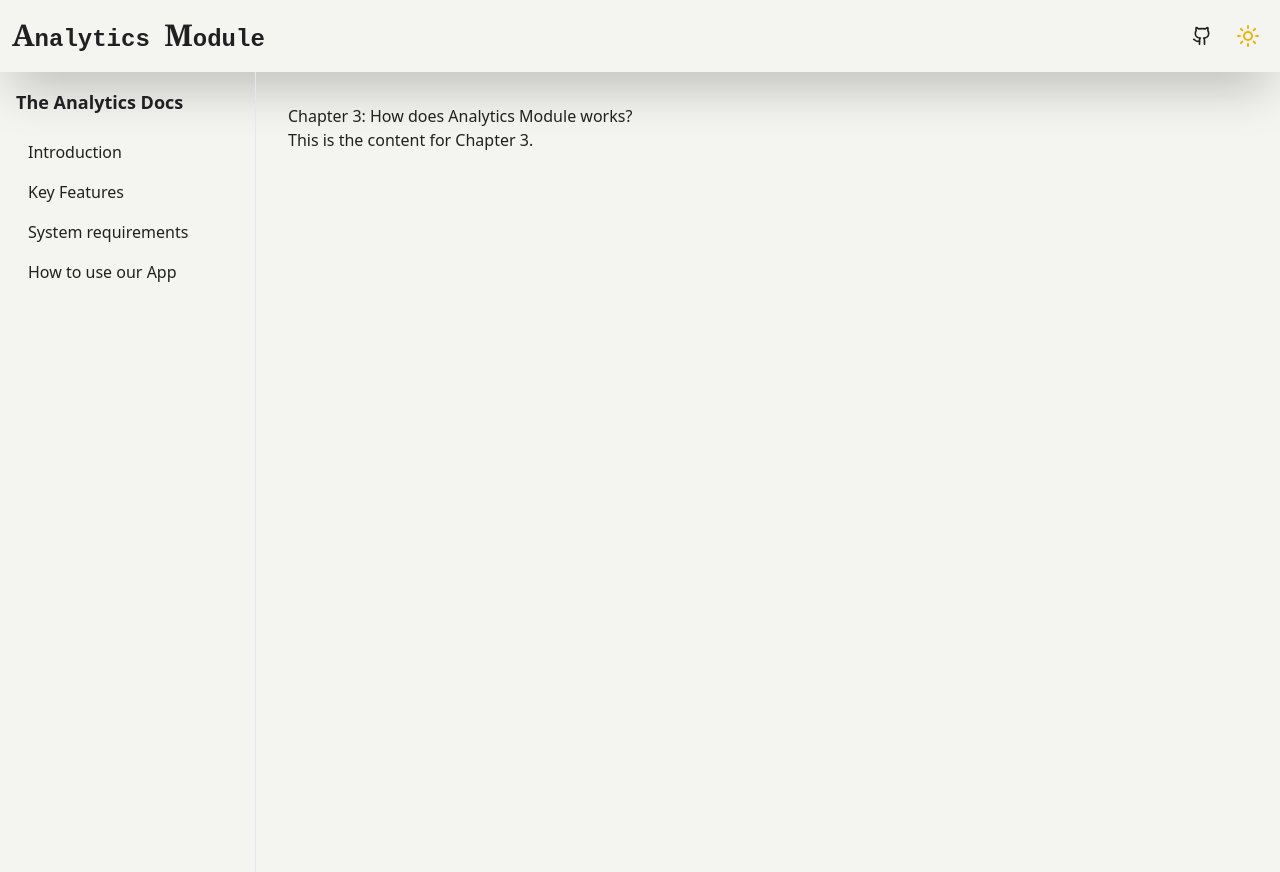
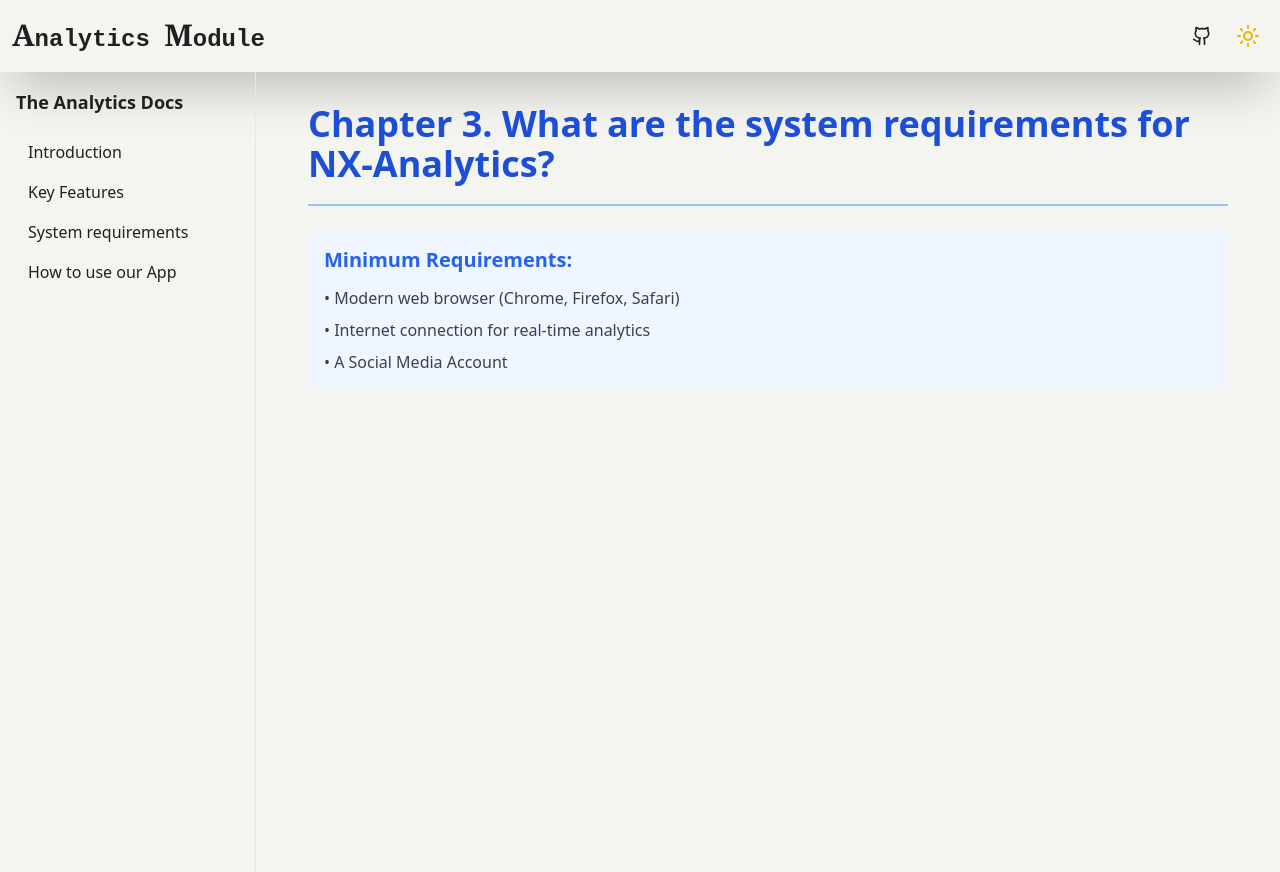
Before and after one commit to kunstewi/Analytics-Module, a React (Vite) app: page /docs/chapter-3 in a window 1280 px wide. Built offline with nearby package versions, Linux system fonts and the light colour scheme.

Commit message:
Changed the heading and also add contents

```diff
--- a/src/components/Book/chapter-3.jsx
+++ b/src/components/Book/chapter-3.jsx
@@ -1,8 +1,19 @@
 const Chapter3 = () => {
   return (
-    <div className="chapter-content">
-      <h1>Chapter 3: How does Analytics Module works?</h1>
-      <p>This is the content for Chapter 3.</p>
+    <div className="chapter-content px-5">
+      <h1 className="text-4xl pb-5 font-extrabold text-blue-700 border-b-2 border-blue-300">
+        Chapter 3. What are the system requirements for NX-Analytics?
+      </h1>
+      <section>
+        <div className="bg-blue-50 p-4 rounded-lg mt-6">
+          <h3 className="text-xl font-semibold text-blue-600 mb-3">Minimum Requirements:</h3>
+          <ul className="list-none space-y-2 text-gray-700">
+            <li>• Modern web browser (Chrome, Firefox, Safari)</li>
+            <li>• Internet connection for real-time analytics</li>
+            <li>• A Social Media Account</li>
+          </ul>
+        </div>
+      </section>
     </div>
   );
 };
```
